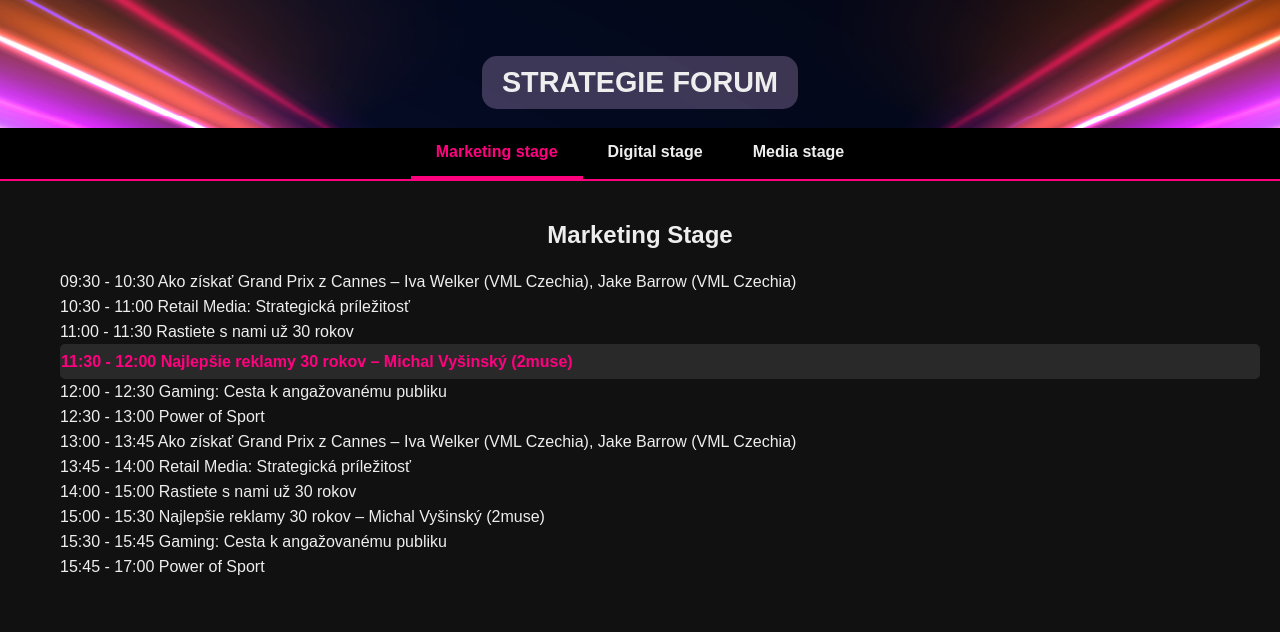
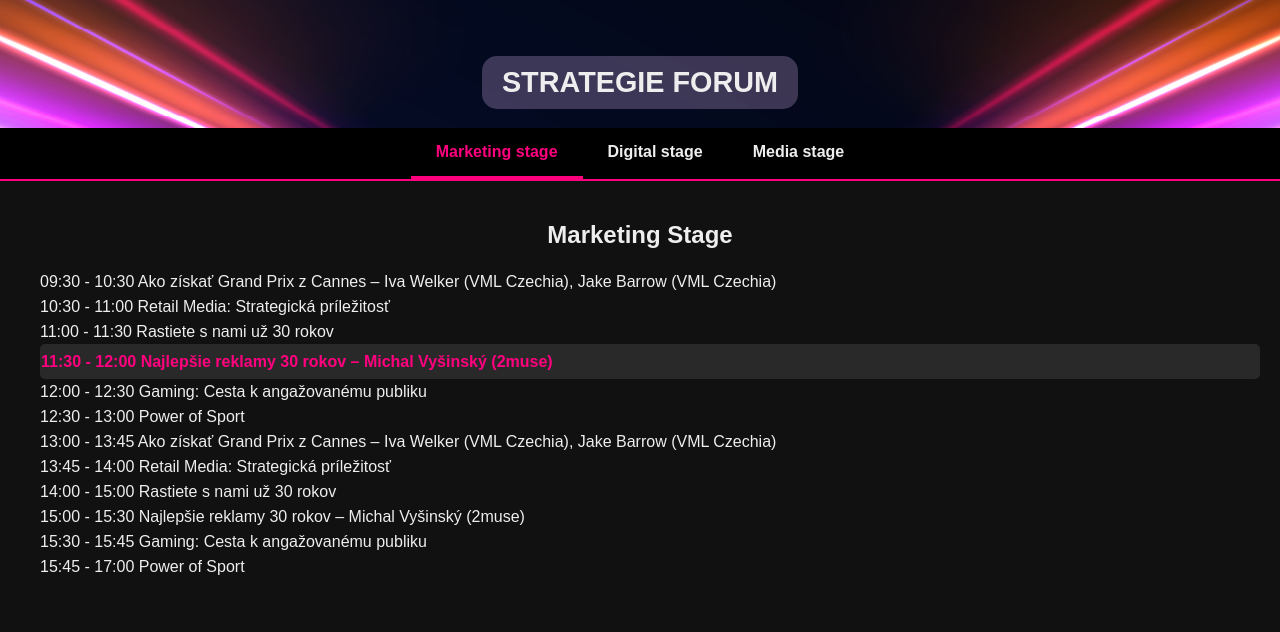
Before and after one commit to menoprjiezvisko/strfrm, a plain HTML site: page index.html in a window 1280 px wide. Shown: the top 632 px of the page. Drawn offline with Linux system fonts and the light colour scheme.

Commit message:
Update index.html

```diff
--- a/index.html
+++ b/index.html
@@ -68,6 +68,7 @@
       margin-top: 10px;
       list-style: none;
       line-height: 25px;
+      padding-left: 20px;
     }
     li.current {
       background: rgba(255,255,255,0.1);
@@ -116,18 +117,18 @@
   <main id="program">
     <h2>Marketing Stage</h2>
     <ul>
-      <li data-start="09:30" data-end="10:30">09:30 - 10:30 Ako získať Grand Prix z Cannes – Iva Welker (VML Czechia), Jake Barrow (VML Czechia)</li>
-      <li data-start="10:30" data-end="11:00">10:30 - 11:00 Retail Media: Strategická príležitosť</li>
-      <li data-start="11:00" data-end="11:30">11:00 - 11:30 Rastiete s nami už 30 rokov</li>
-      <li data-start="11:30" data-end="12:00">11:30 - 12:00 Najlepšie reklamy 30 rokov – Michal Vyšinský (2muse)</li>
-      <li data-start="12:00" data-end="12:30">12:00 - 12:30 Gaming: Cesta k angažovanému publiku</li>
-      <li data-start="12:30" data-end="13:00">12:30 - 13:00 Power of Sport</li>
-      <li data-start="13:00" data-end="13:45">13:00 - 13:45 Ako získať Grand Prix z Cannes – Iva Welker (VML Czechia), Jake Barrow (VML Czechia)</li>
-      <li data-start="13:45" data-end="14:00">13:45 - 14:00 Retail Media: Strategická príležitosť</li>
-      <li data-start="14:00" data-end="15:00">14:00 - 15:00 Rastiete s nami už 30 rokov</li>
-      <li data-start="15:00" data-end="15:30">15:00 - 15:30 Najlepšie reklamy 30 rokov – Michal Vyšinský (2muse)</li>
-      <li data-start="15:30" data-end="15:45">15:30 - 15:45 Gaming: Cesta k angažovanému publiku</li>
-      <li data-start="15:45" data-end="17:00">15:45 - 17:00 Power of Sport</li>
+      <li data-start="09:30" data-end="10:30"> <span class="time">09:30 - 10:30</span> Ako získať Grand Prix z Cannes – Iva Welker (VML Czechia), Jake Barrow (VML Czechia)</li>
+      <li data-start="10:30" data-end="11:00"> <span class="time">10:30 - 11:00</span> Retail Media: Strategická príležitosť</li>
+      <li data-start="11:00" data-end="11:30"> <span class="time">11:00 - 11:30</span> Rastiete s nami už 30 rokov</li>
+      <li data-start="11:30" data-end="12:00"> <span class="time">11:30 - 12:00</span> Najlepšie reklamy 30 rokov – Michal Vyšinský (2muse)</li>
+      <li data-start="12:00" data-end="12:30"> <span class="time">12:00 - 12:30</span> Gaming: Cesta k angažovanému publiku</li>
+      <li data-start="12:30" data-end="13:00"> <span class="time">12:30 - 13:00</span> Power of Sport</li>
+      <li data-start="13:00" data-end="13:45"> <span class="time">13:00 - 13:45</span> Ako získať Grand Prix z Cannes – Iva Welker (VML Czechia), Jake Barrow (VML Czechia)</li>
+      <li data-start="13:45" data-end="14:00"> <span class="time">13:45 - 14:00</span> Retail Media: Strategická príležitosť</li>
+      <li data-start="14:00" data-end="15:00"> <span class="time">14:00 - 15:00</span> Rastiete s nami už 30 rokov</li>
+      <li data-start="15:00" data-end="15:30"> <span class="time">15:00 - 15:30</span> Najlepšie reklamy 30 rokov – Michal Vyšinský (2muse)</li>
+      <li data-start="15:30" data-end="15:45"> <span class="time">15:30 - 15:45</span> Gaming: Cesta k angažovanému publiku</li>
+      <li data-start="15:45" data-end="17:00"> <span class="time">15:45 - 17:00</span> Power of Sport</li>
     </ul>
   </main>
 
@@ -155,52 +156,52 @@
       marketing: `
         <h2>Marketing Stage</h2>
         <ul>
-      <li data-start="09:30" data-end="10:30">09:30 - 10:30 Ako získať Grand Prix z Cannes – Iva Welker (VML Czechia), Jake Barrow (VML Czechia)</li>
-      <li data-start="10:30" data-end="11:00">10:30 - 11:00 Retail Media: Strategická príležitosť</li>
-      <li data-start="11:00" data-end="11:30">11:00 - 11:30 Rastiete s nami už 30 rokov</li>
-      <li data-start="11:30" data-end="12:00">11:30 - 12:00 Najlepšie reklamy 30 rokov – Michal Vyšinský (2muse)</li>
-      <li data-start="12:00" data-end="12:30">12:00 - 12:30 Gaming: Cesta k angažovanému publiku</li>
-      <li data-start="12:30" data-end="13:00">12:30 - 13:00 Power of Sport</li>
-      <li data-start="13:00" data-end="13:45">13:00 - 13:45 Ako získať Grand Prix z Cannes – Iva Welker (VML Czechia), Jake Barrow (VML Czechia)</li>
-      <li data-start="13:45" data-end="14:00">13:45 - 14:00 Retail Media: Strategická príležitosť</li>
-      <li data-start="14:00" data-end="15:00">14:00 - 15:00 Rastiete s nami už 30 rokov</li>
-      <li data-start="15:00" data-end="15:30">15:00 - 15:30 Najlepšie reklamy 30 rokov – Michal Vyšinský (2muse)</li>
-      <li data-start="15:30" data-end="15:45">15:30 - 15:45 Gaming: Cesta k angažovanému publiku</li>
-      <li data-start="15:45" data-end="17:00">15:45 - 17:00 Power of Sport</li>
+      <li data-start="09:30" data-end="10:30"> <span class="time">09:30 - 10:30</span> Ako získať Grand Prix z Cannes – Iva Welker (VML Czechia), Jake Barrow (VML Czechia)</li>
+      <li data-start="10:30" data-end="11:00"> <span class="time">10:30 - 11:00</span> Retail Media: Strategická príležitosť</li>
+      <li data-start="11:00" data-end="11:30"> <span class="time">11:00 - 11:30</span> Rastiete s nami už 30 rokov</li>
+      <li data-start="11:30" data-end="12:00"> <span class="time">11:30 - 12:00</span> Najlepšie reklamy 30 rokov – Michal Vyšinský (2muse)</li>
+      <li data-start="12:00" data-end="12:30"> <span class="time">12:00 - 12:30</span> Gaming: Cesta k angažovanému publiku</li>
+      <li data-start="12:30" data-end="13:00"> <span class="time">12:30 - 13:00</span> Power of Sport</li>
+      <li data-start="13:00" data-end="13:45"> <span class="time">13:00 - 13:45</span> Ako získať Grand Prix z Cannes – Iva Welker (VML Czechia), Jake Barrow (VML Czechia)</li>
+      <li data-start="13:45" data-end="14:00"> <span class="time">13:45 - 14:00</span> Retail Media: Strategická príležitosť</li>
+      <li data-start="14:00" data-end="15:00"> <span class="time">14:00 - 15:00</span> Rastiete s nami už 30 rokov</li>
+      <li data-start="15:00" data-end="15:30"> <span class="time">15:00 - 15:30</span> Najlepšie reklamy 30 rokov – Michal Vyšinský (2muse)</li>
+      <li data-start="15:30" data-end="15:45"> <span class="time">15:30 - 15:45</span> Gaming: Cesta k angažovanému publiku</li>
+      <li data-start="15:45" data-end="17:00"> <span class="time">15:45 - 17:00</span> Power of Sport</li>
         </ul>
       `,
       digital: `
         <h2>Digital Stage</h2>
         <ul>
-      <li data-start="09:30" data-end="10:30">09:30 - 10:30 Ako získať Grand Prix z Cannes – Iva Welker (VML Czechia), Jake Barrow (VML Czechia)</li>
-      <li data-start="10:30" data-end="11:00">10:30 - 11:00 Retail Media: Strategická príležitosť</li>
-      <li data-start="11:00" data-end="11:30">11:00 - 11:30 Rastiete s nami už 30 rokov</li>
-      <li data-start="11:30" data-end="12:00">11:30 - 12:00 Najlepšie reklamy 30 rokov – Michal Vyšinský (2muse)</li>
-      <li data-start="12:00" data-end="12:30">12:00 - 12:30 Gaming: Cesta k angažovanému publiku</li>
-      <li data-start="12:30" data-end="13:00">12:30 - 13:00 Power of Sport</li>
-      <li data-start="13:00" data-end="13:45">13:00 - 13:45 Ako získať Grand Prix z Cannes – Iva Welker (VML Czechia), Jake Barrow (VML Czechia)</li>
-      <li data-start="13:45" data-end="14:00">13:45 - 14:00 Retail Media: Strategická príležitosť</li>
-      <li data-start="14:00" data-end="15:00">14:00 - 15:00 Rastiete s nami už 30 rokov</li>
-      <li data-start="15:00" data-end="15:30">15:00 - 15:30 Najlepšie reklamy 30 rokov – Michal Vyšinský (2muse)</li>
-      <li data-start="15:30" data-end="15:45">15:30 - 15:45 Gaming: Cesta k angažovanému publiku</li>
-      <li data-start="15:45" data-end="17:00">15:45 - 17:00 Power of Sport</li>
+      <li data-start="09:30" data-end="10:30"> <span class="time">09:30 - 10:30</span> Ako získať Grand Prix z Cannes – Iva Welker (VML Czechia), Jake Barrow (VML Czechia)</li>
+      <li data-start="10:30" data-end="11:00"> <span class="time">10:30 - 11:00</span> Retail Media: Strategická príležitosť</li>
+      <li data-start="11:00" data-end="11:30"> <span class="time">11:00 - 11:30</span> Rastiete s nami už 30 rokov</li>
+      <li data-start="11:30" data-end="12:00"> <span class="time">11:30 - 12:00</span> Najlepšie reklamy 30 rokov – Michal Vyšinský (2muse)</li>
+      <li data-start="12:00" data-end="12:30"> <span class="time">12:00 - 12:30</span> Gaming: Cesta k angažovanému publiku</li>
+      <li data-start="12:30" data-end="13:00"> <span class="time">12:30 - 13:00</span> Power of Sport</li>
+      <li data-start="13:00" data-end="13:45"> <span class="time">13:00 - 13:45</span> Ako získať Grand Prix z Cannes – Iva Welker (VML Czechia), Jake Barrow (VML Czechia)</li>
+      <li data-start="13:45" data-end="14:00"> <span class="time">13:45 - 14:00</span> Retail Media: Strategická príležitosť</li>
+      <li data-start="14:00" data-end="15:00"> <span class="time">14:00 - 15:00</span> Rastiete s nami už 30 rokov</li>
+      <li data-start="15:00" data-end="15:30"> <span class="time">15:00 - 15:30</span> Najlepšie reklamy 30 rokov – Michal Vyšinský (2muse)</li>
+      <li data-start="15:30" data-end="15:45"> <span class="time">15:30 - 15:45</span> Gaming: Cesta k angažovanému publiku</li>
+      <li data-start="15:45" data-end="17:00"> <span class="time">15:45 - 17:00</span> Power of Sport</li>
         </ul>
       `,
       media: `
         <h2>Media Stage</h2>
         <ul>
-      <li data-start="09:30" data-end="10:30">09:30 - 10:30 Ako získať Grand Prix z Cannes – Iva Welker (VML Czechia), Jake Barrow (VML Czechia)</li>
-      <li data-start="10:30" data-end="11:00">10:30 - 11:00 Retail Media: Strategická príležitosť</li>
-      <li data-start="11:00" data-end="11:30">11:00 - 11:30 Rastiete s nami už 30 rokov</li>
-      <li data-start="11:30" data-end="12:00">11:30 - 12:00 Najlepšie reklamy 30 rokov – Michal Vyšinský (2muse)</li>
-      <li data-start="12:00" data-end="12:30">12:00 - 12:30 Gaming: Cesta k angažovanému publiku</li>
-      <li data-start="12:30" data-end="13:00">12:30 - 13:00 Power of Sport</li>
-      <li data-start="13:00" data-end="13:45">13:00 - 13:45 Ako získať Grand Prix z Cannes – Iva Welker (VML Czechia), Jake Barrow (VML Czechia)</li>
-      <li data-start="13:45" data-end="14:00">13:45 - 14:00 Retail Media: Strategická príležitosť</li>
-      <li data-start="14:00" data-end="15:00">14:00 - 15:00 Rastiete s nami už 30 rokov</li>
-      <li data-start="15:00" data-end="15:30">15:00 - 15:30 Najlepšie reklamy 30 rokov – Michal Vyšinský (2muse)</li>
-      <li data-start="15:30" data-end="15:45">15:30 - 15:45 Gaming: Cesta k angažovanému publiku</li>
-      <li data-start="15:45" data-end="17:00">15:45 - 17:00 Power of Sport</li>
+      <li data-start="09:30" data-end="10:30"> <span class="time">09:30 - 10:30</span> Ako získať Grand Prix z Cannes – Iva Welker (VML Czechia), Jake Barrow (VML Czechia)</li>
+      <li data-start="10:30" data-end="11:00"> <span class="time">10:30 - 11:00</span> Retail Media: Strategická príležitosť</li>
+      <li data-start="11:00" data-end="11:30"> <span class="time">11:00 - 11:30</span> Rastiete s nami už 30 rokov</li>
+      <li data-start="11:30" data-end="12:00"> <span class="time">11:30 - 12:00</span> Najlepšie reklamy 30 rokov – Michal Vyšinský (2muse)</li>
+      <li data-start="12:00" data-end="12:30"> <span class="time">12:00 - 12:30</span> Gaming: Cesta k angažovanému publiku</li>
+      <li data-start="12:30" data-end="13:00"> <span class="time">12:30 - 13:00</span> Power of Sport</li>
+      <li data-start="13:00" data-end="13:45"> <span class="time">13:00 - 13:45</span> Ako získať Grand Prix z Cannes – Iva Welker (VML Czechia), Jake Barrow (VML Czechia)</li>
+      <li data-start="13:45" data-end="14:00"> <span class="time">13:45 - 14:00</span> Retail Media: Strategická príležitosť</li>
+      <li data-start="14:00" data-end="15:00"> <span class="time">14:00 - 15:00</span> Rastiete s nami už 30 rokov</li>
+      <li data-start="15:00" data-end="15:30"> <span class="time">15:00 - 15:30</span> Najlepšie reklamy 30 rokov – Michal Vyšinský (2muse)</li>
+      <li data-start="15:30" data-end="15:45"> <span class="time">15:30 - 15:45</span> Gaming: Cesta k angažovanému publiku</li>
+      <li data-start="15:45" data-end="17:00"> <span class="time">15:45 - 17:00</span> Power of Sport</li>
         </ul>
       `
     };
```
